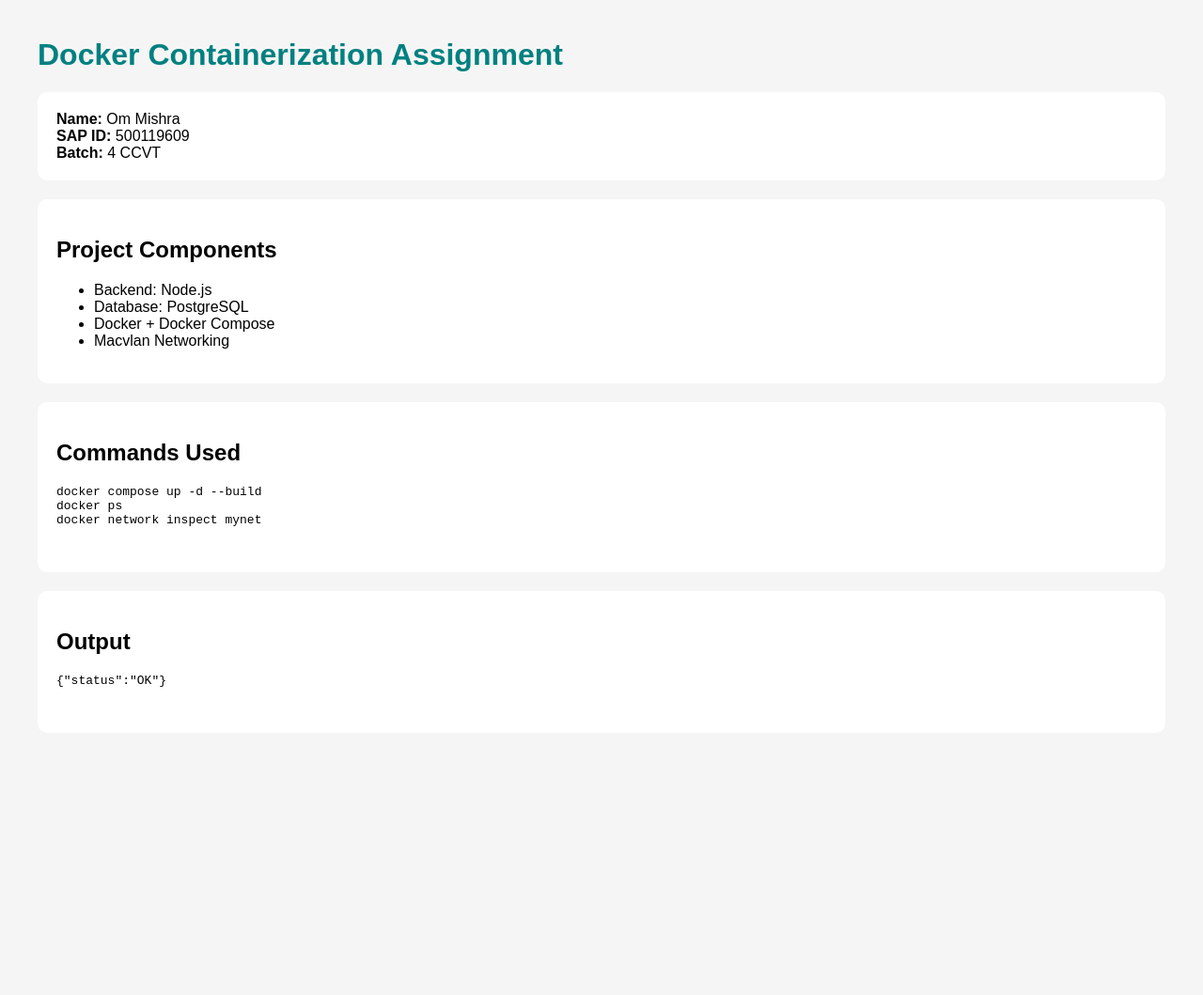
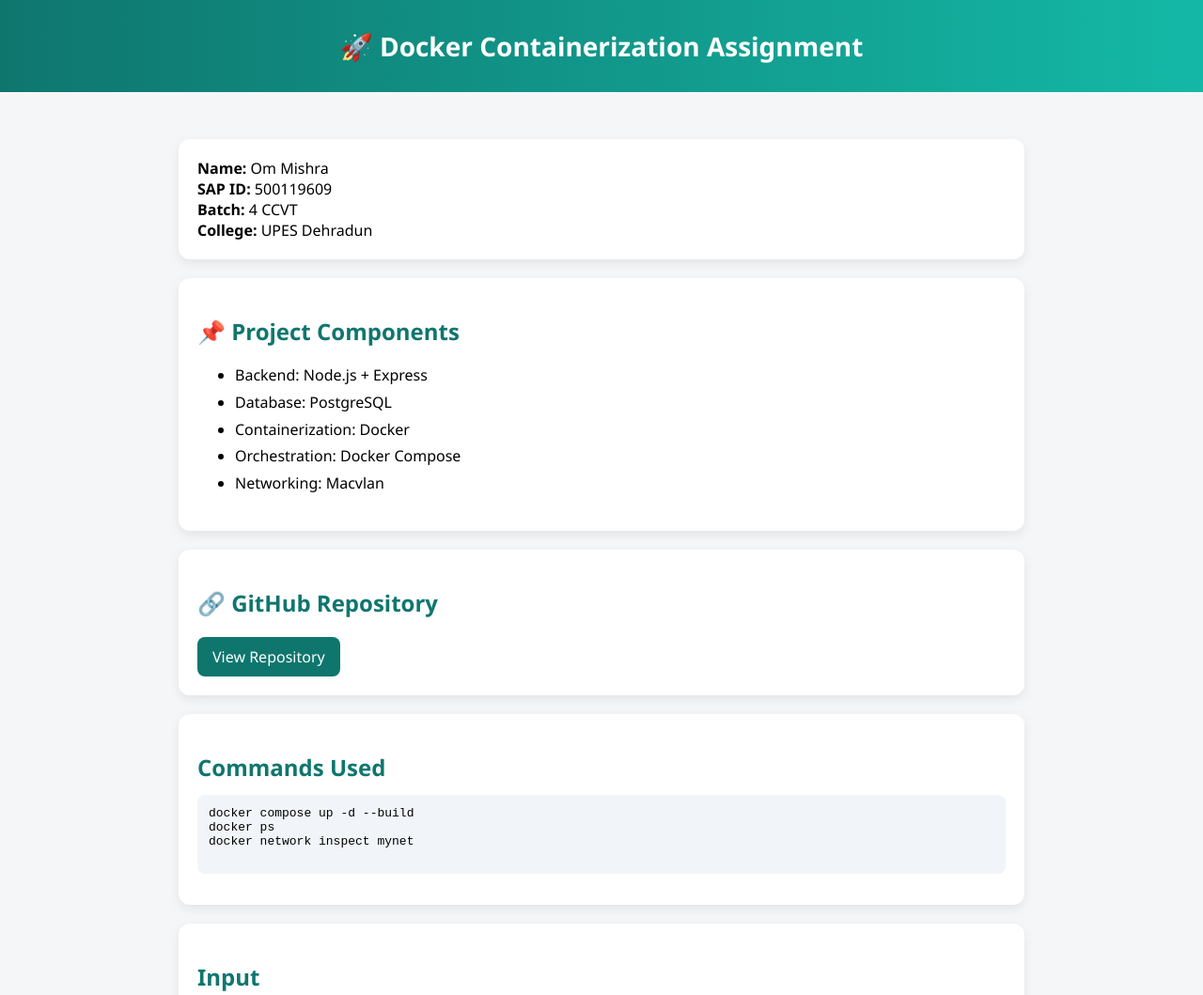
Before and after one commit to ommishrx/containerized-webapp, a plain HTML site: page Report.html in a window 1280 px wide. Shown: the top 1059 px of the page at 94% size. Before the commit the page ends 820 px from the top, so only its background shows below. Drawn offline with Linux system fonts and the light colour scheme.

Commit message:
Updated HTML report

```diff
--- a/Report.html
+++ b/Report.html
@@ -1,35 +1,110 @@
 <!DOCTYPE html>
 <html>
 <head>
-  <title>Docker Assignment</title>
+  <title>Docker Containerization Assignment</title>
   <style>
-    body { font-family: Arial; margin: 40px; background: #f5f5f5; }
-    h1 { color: teal; }
-    .box { background: white; padding: 20px; margin: 20px 0; border-radius: 10px; }
+    body {
+      margin: 0;
+      font-family: 'Segoe UI', sans-serif;
+      background: #f4f6f8;
+    }
+
+    header {
+      background: linear-gradient(90deg, #0f766e, #14b8a6);
+      color: white;
+      padding: 30px;
+      text-align: center;
+      font-size: 28px;
+      font-weight: bold;
+    }
+
+    .container {
+      max-width: 900px;
+      margin: 30px auto;
+      padding: 20px;
+    }
+
+    .card {
+      background: white;
+      padding: 20px;
+      margin-bottom: 20px;
+      border-radius: 12px;
+      box-shadow: 0 4px 12px rgba(0,0,0,0.08);
+    }
+
+    h2 {
+      color: #0f766e;
+      margin-bottom: 10px;
+    }
+
+    ul {
+      line-height: 1.8;
+    }
+
+    .btn {
+      display: inline-block;
+      padding: 10px 16px;
+      margin: 10px 5px 0 0;
+      background: #0f766e;
+      color: white;
+      text-decoration: none;
+      border-radius: 8px;
+      font-weight: 500;
+      transition: 0.3s;
+    }
+
+    .btn:hover {
+      background: #115e59;
+    }
+
+    pre {
+      background: #f1f5f9;
+      padding: 12px;
+      border-radius: 8px;
+      overflow-x: auto;
+    }
+
+    footer {
+      text-align: center;
+      padding: 20px;
+      color: #666;
+    }
   </style>
 </head>
+
 <body>
 
-<h1> Docker Containerization Assignment</h1>
+<header>
+  🚀 Docker Containerization Assignment
+</header>
 
-<div class="box">
+<div class="container">
+
+  <div class="card">
     <b>Name:</b> Om Mishra <br>
     <b>SAP ID:</b> 500119609 <br>
-  <b>Batch:</b> 4 CCVT
+    <b>Batch:</b> 4 CCVT <br>
+    <b>College:</b> UPES Dehradun
   </div>
 
-<div class="box">
-  <h2>Project Components</h2>
+  <div class="card">
+    <h2>📌 Project Components</h2>
     <ul>
-    <li>Backend: Node.js</li>
+      <li>Backend: Node.js + Express</li>
       <li>Database: PostgreSQL</li>
-    <li>Docker + Docker Compose</li>
-    <li>Macvlan Networking</li>
+      <li>Containerization: Docker</li>
+      <li>Orchestration: Docker Compose</li>
+      <li>Networking: Macvlan</li>
     </ul>
   </div>
 
-<div class="box">
-  <h2>Commands Used</h2>
+  <div class="card">
+    <h2>🔗 GitHub Repository</h2>
+    <a class="btn" href="https://github.com/ommishrx/containerized-webapp" target="_blank">View Repository</a>
+  </div>
+
+  <div class="card">
+    <h2> Commands Used</h2>
     <pre>
 docker compose up -d --build
 docker ps
@@ -37,12 +112,35 @@ docker network inspect mynet
     </pre>
   </div>
 
-<div class="box">
-  <h2>Output</h2>
+  <div class="card">
+    <h2> Input</h2>
     <pre>
-{"status":"OK"}
+POST /users
+{
+  "name": "Omi"
+}
     </pre>
   </div>
 
+  <div class="card">
+    <h2> Output</h2>
+    <pre>
+{"status":"OK"}
+{"id":1,"name":"Omi"}
+    </pre>
+  </div>
+
+  <div class="card">
+    <h2>  Screenshots</h2>
+    <img src="screenshots/api.png" width="100%" style="border-radius:10px;"><br><br>
+    <img src="screenshots/network.png" width="100%" style="border-radius:10px;">
+  </div>
+
+</div>
+
+<footer>
+  Made with  by Om Mishra
+</footer>
+
 </body>
 </html>
```
Lines whose indentation alone changed are shown as unchanged.
